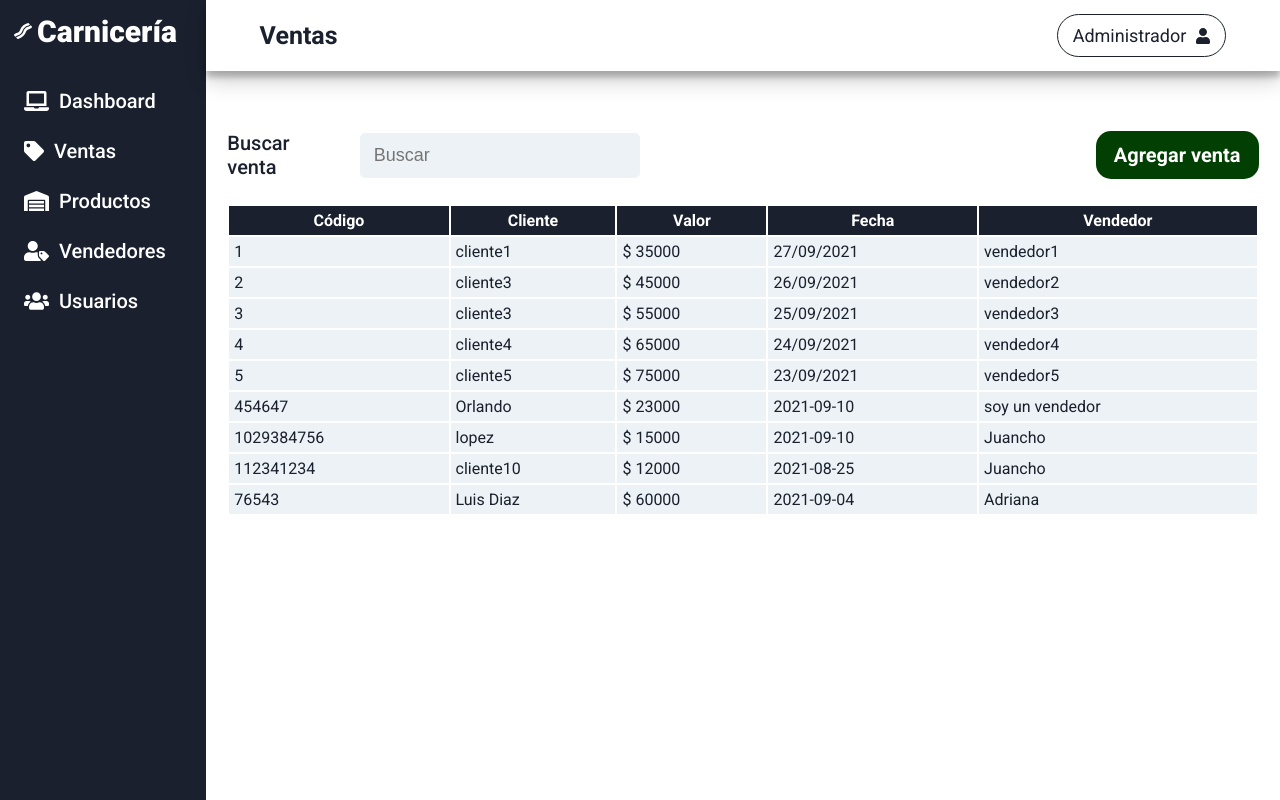
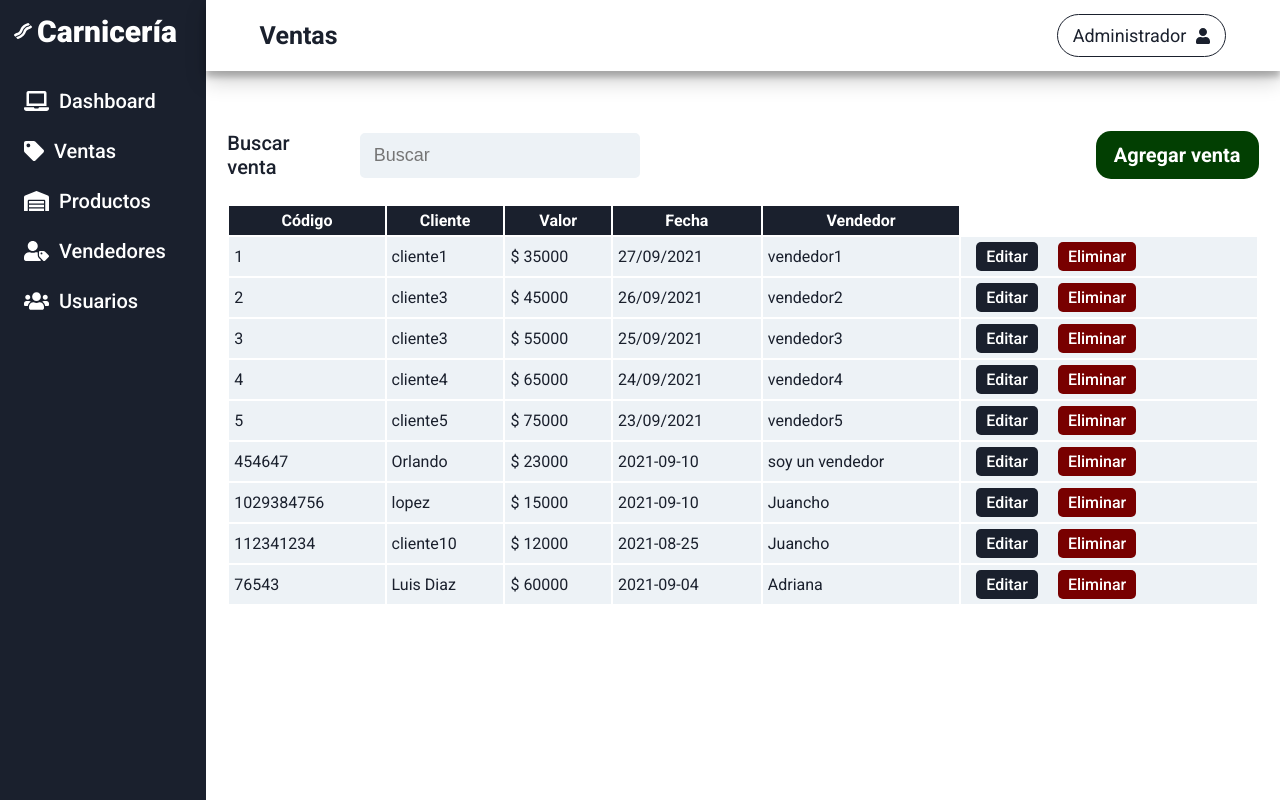
Before and after one commit to santiagovasquez1/Wired_In, a React (Create React App) app in the folder frontend/: page /ventas in a window 1280 px wide. Built offline with nearby package versions, Linux system fonts and the light colour scheme; data requests are answered from the project's data file.

Commit message:
Agrega botones para editar y eliminar ventas

```diff
--- a/frontend/src/components/layout/ventas/Venta.js
+++ b/frontend/src/components/layout/ventas/Venta.js
@@ -13,6 +13,14 @@ const Venta = ({ venta }) => {
 			</td>
 			<td>{fecha}</td>
 			<td>{vendedor}</td>
+			<td className="acciones">
+				<button className="btn btn-editar" type="button">
+					Editar
+				</button>
+				<button className="btn btn-eliminar" type="button">
+					Eliminar
+				</button>
+			</td>
 		</tr>
 	);
 };
--- a/frontend/src/components/layout/ventas/Ventas.css
+++ b/frontend/src/components/layout/ventas/Ventas.css
@@ -100,7 +100,6 @@
 }
 
 .btn-agregar {
-	/* outline: 1px solid; */
 	padding: 1.2rem 1.8rem;
 	border-radius: 1.5rem;
 	font-size: 2rem;
@@ -112,3 +111,28 @@
 .btn-agregar:hover {
 	filter: brightness(2);
 }
+
+.btn {
+	cursor: pointer;
+	padding: 0.5rem 1rem;
+	margin: 0 1rem;
+	border: none;
+	border-radius: 0.5rem;
+	font-family: var(--fontFamily);
+	font-size: 1.6rem;
+	font-weight: 500;
+}
+
+.btn:hover {
+	filter: brightness(1.5);
+}
+
+.btn-editar {
+	background: var(--grisOscuro);
+	color: var(--blanco);
+}
+
+.btn-eliminar {
+	background: rgba(120, 0, 0, 1);
+	color: var(--blanco);
+}
```
